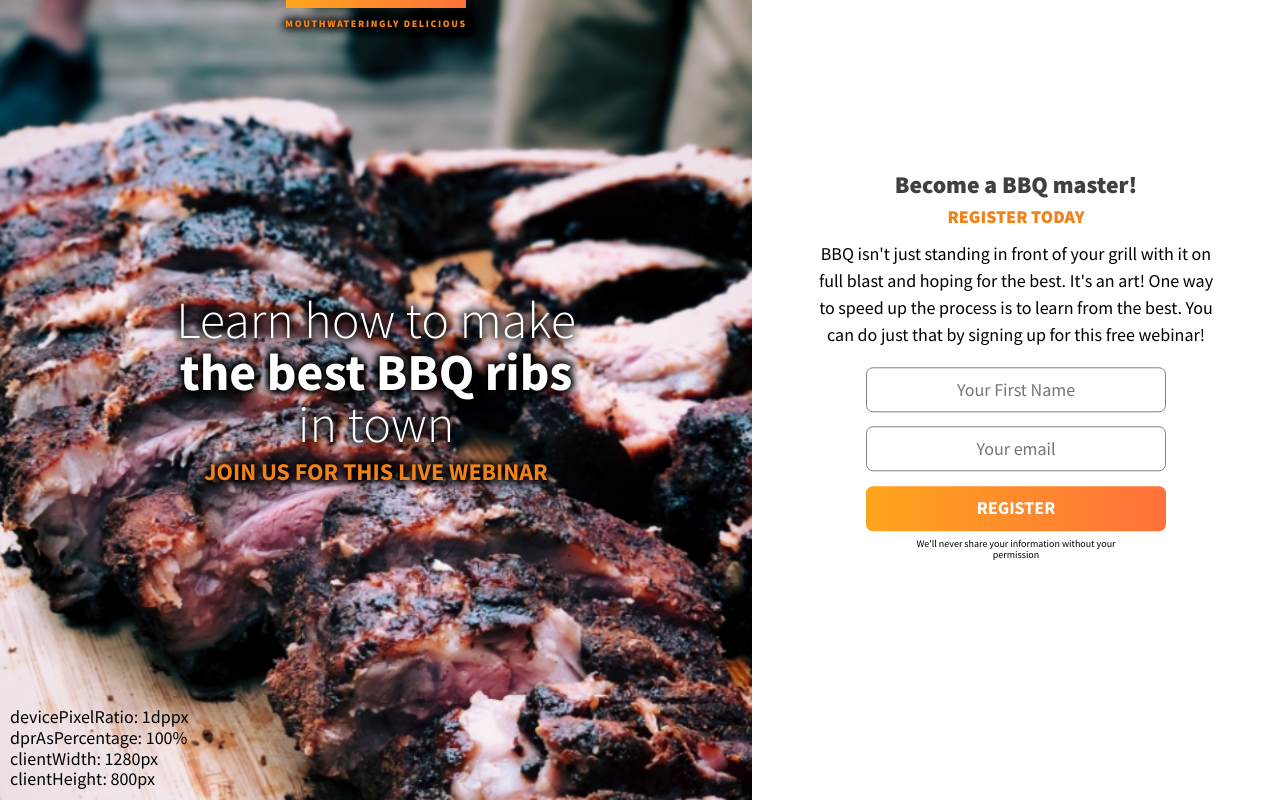
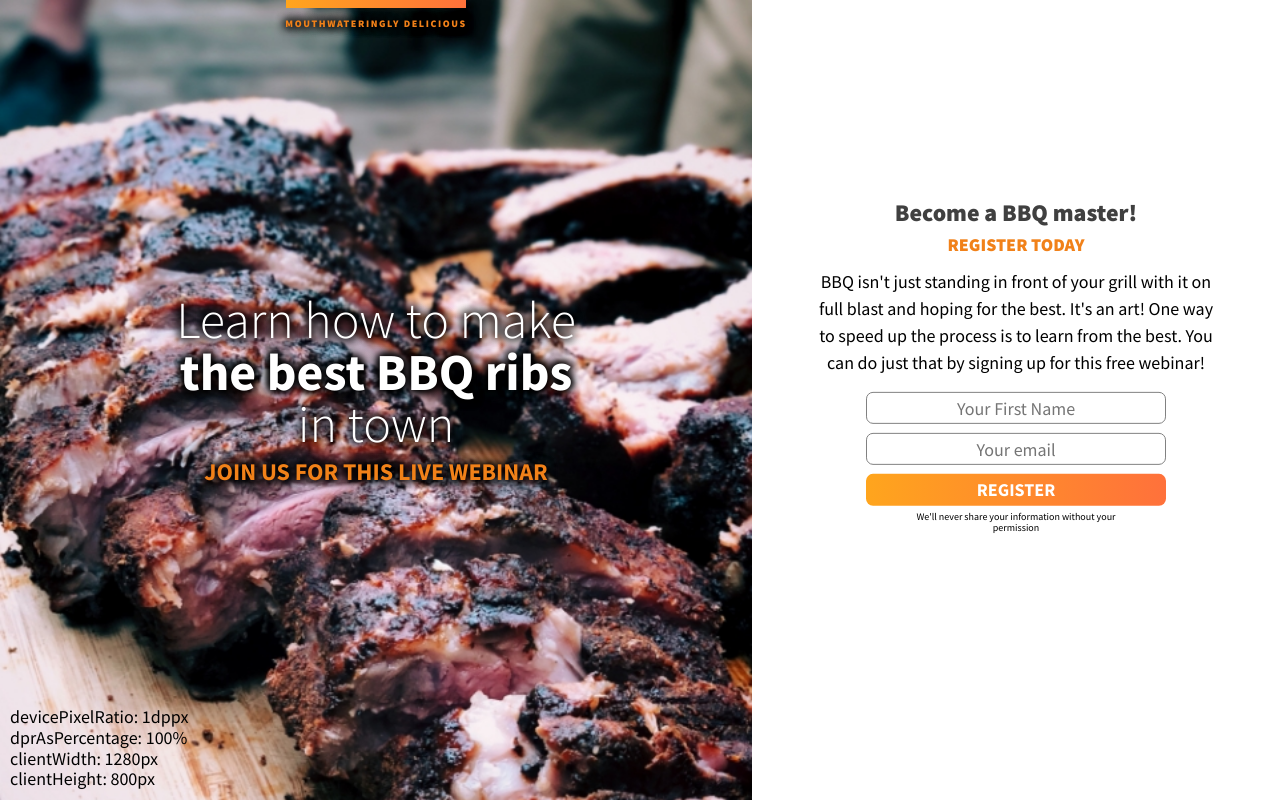
Before and after one commit to robertoignacio/aspect-ratio-bbq, a plain HTML site: page index.html in a window 1280 px wide. Drawn offline with nearby package versions, Linux system fonts and the light colour scheme.

Commit message:
cleaning css rules

```diff
--- a/css/style.css
+++ b/css/style.css
@@ -13,15 +13,21 @@
     --ff-sans-normal: 'Source Sans Pro', sans-serif;
 
 /* font-sizes */
-    --fs-h1-small: 2.25rem;
-    --fs-h2-small: 1.3125rem;
-    --fs-body-small: 1rem;
-    --fs-small-small: 0.625rem;
+    --fs-body-base: 1em; /* as 1em = 16px body default */
+
+    --fs-h1-small: clamp(0.75rem, 2rem, 2.25rem);
+    --fs-h2-small: clamp(0.625, 1rem, 1.3125rem);
+    --fs-body-small: clamp(0.5rem, 0.75rem, 1rem);
+    --fs-small-small: clamp(0.5rem, 0.6rem, 0.625rem);
 
     --fs-h1-large: 3.25rem;
     --fs-h2-large: 1.50rem;
     --fs-body-large: 1.125rem;
     --fs-small-large: 0.625rem;
+
+/* line-heights */
+    --lh-1-dot-5: 1.5;
+    --lh-1-dot-0: 1.0;
 }
 
 
@@ -62,7 +68,7 @@ input,
 button,
 textarea,
 select {
-    font: inherit;
+    font-family: inherit;
 }
 
 /* Remove animations for people who've turned them off */
@@ -97,6 +103,11 @@ select {
 
 
 /* Typography */
+body {
+    font-size: var(--fs-body-base);
+}
+
+
 .ff-sans {
     font-family: var(--ff-sans-normal);
 }
@@ -246,9 +257,9 @@ h1 strong {
     text-align: center;
     border-radius: 7px;
     border: 1px solid #818181;
-    height: 2.5em;
-    padding: 0 0.5em;
-    margin: 0.4em auto;
+    height: clamp(1rem, 2rem, 2.5rem);
+    padding: 0 0.25em;
+    margin: 0.25em auto;
 }
 
 .form-field::placeholder {
@@ -296,7 +307,7 @@ h1 strong {
     }
 
     .page-container-box {
-        min-width: 320px;
+        min-width: 17.5rem;
         flex-direction: column;
     }
 
--- a/scripts/mediaqueriesfail.js
+++ b/scripts/mediaqueriesfail.js
@@ -47,7 +47,7 @@ window.addEventListener("resize", () => {
     // the problem with js media queries is that you have to set each layout trigger with explicit properties
     // js media queries have bigger priority (specificity)
 
-    if (dWidth >= dHeight){
+    if (dWidth >= dHeight) {
         jsMQ.innerText = "Wide Layout";
 
         elemPageCB.style.setProperty("flex-direction", "row");
```
